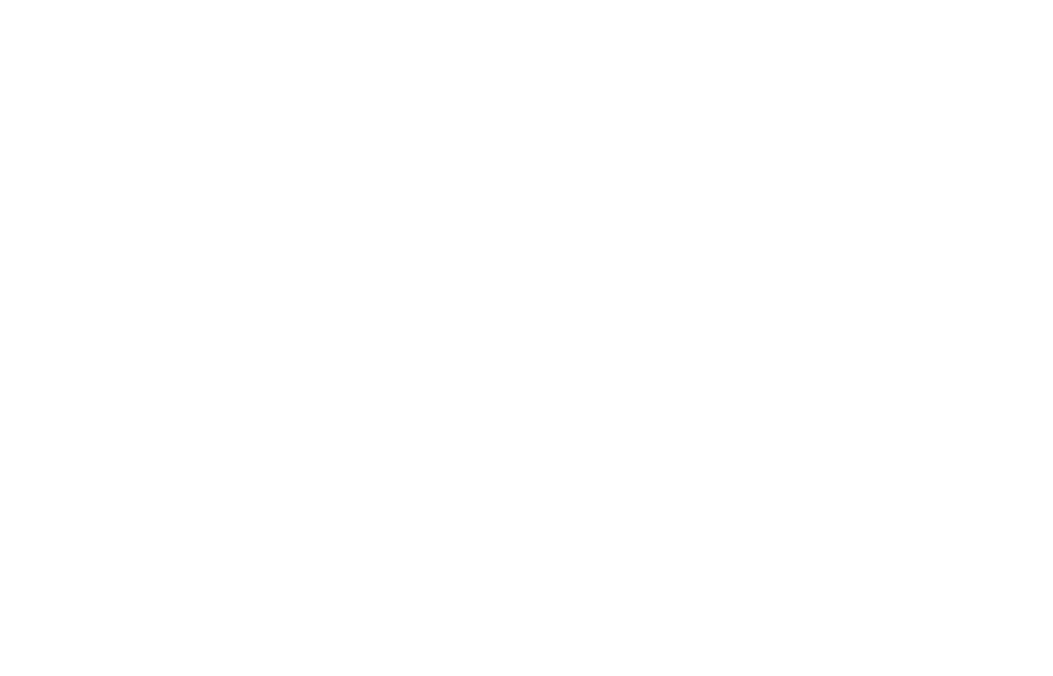
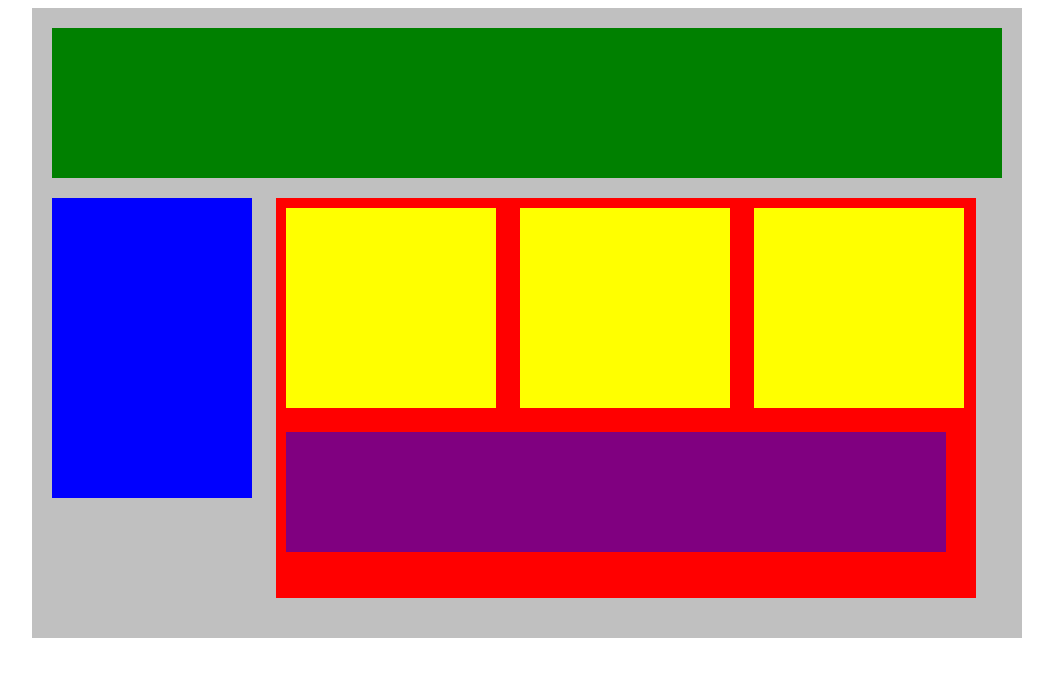
Before and after one commit to Beafp/Bootcamp, a plain HTML site: page Box Model/Trazando nuestros bloques/index.html in a window 1280 px wide. Shown: the whole page, without its empty margins (113-1166 px from the left). Drawn offline with Linux system fonts and the light colour scheme.

Commit message:
Trazando nuestros bloques guandando cambios

```diff
--- a/Box Model/Trazando nuestros bloques/index.html
+++ b/Box Model/Trazando nuestros bloques/index.html
@@ -0,0 +1,19 @@
+<!DOCTYPE html>
+<html lang="en">
+<head>
+    <title>Posición de práctica</title>
+    <link rel="stylesheet" type="text/css" href="./styles.css">
+</head>
+<body>
+    <div class="container">
+        <div class="top-nav"></div>
+        <div class="side-nav"></div>
+        <div class="main">
+            <div class="sub-content"></div>
+            <div class="sub-content"></div>
+            <div class="sub-content"></div>
+            <div id="advertisement"></div>
+        </div>
+    </div>
+</body>
+</html>
--- a/Box Model/Trazando nuestros bloques/styles.css
+++ b/Box Model/Trazando nuestros bloques/styles.css
@@ -7,14 +7,13 @@
 .top-nav {
     height: 150px;
     background-color: green;
-    margin: 20px 0px;
 }
 .side-nav {
     height: 300px;
     width: 200px;
     background-color: blue;
     display: inline-block;
-    margin: 10px;
+    margin: 20px 0px;
 
 }
 .main {
@@ -23,13 +22,14 @@
     background-color: red;
     display: inline-block;
     vertical-align: top;
+    margin: 20px 20px;
 }
 .sub-content {
     height: 200px;
     width: 210px;
     background-color: yellow;
     display: inline-block;
-    margin: 10px;
+    margin: 10px 10px;
 }
 #advertisement {
     height: 120px;
```
